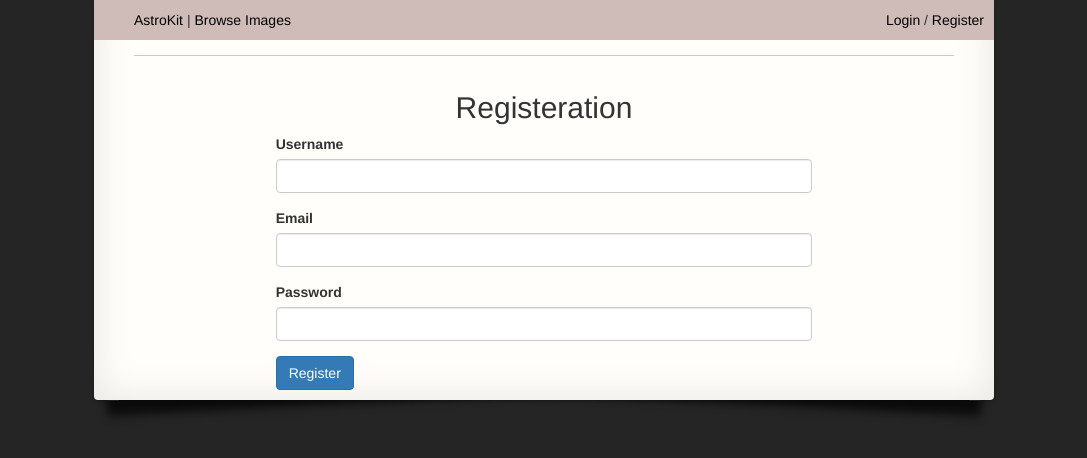
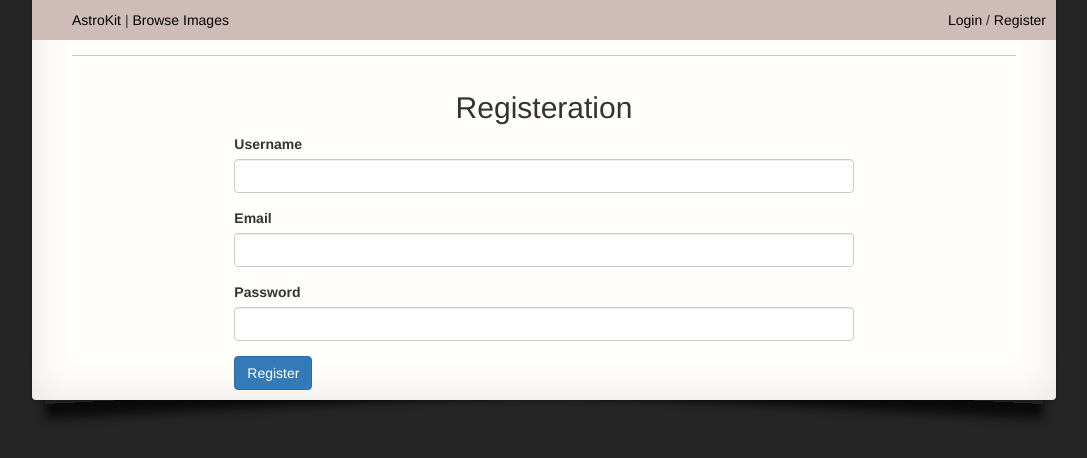
Before and after one commit to typpo/astrokit, a Django app: page /accounts/register/ in a window 1280 px wide. Shown: the top 458 px of the page, without its empty margins (96-1183 px from the left). Run offline with Django 3.2, Linux system fonts and the light colour scheme; some libraries are stand-ins or nearby versions.

Commit message:
make the page wider

```diff
--- a/imageflow/static/imageflow/css/main.css
+++ b/imageflow/static/imageflow/css/main.css
@@ -22,7 +22,7 @@ body {
 }
 .content {
   background-color: #fffefb;
-  max-width: 900px;
+  max-width: 1280px;
   padding-left: 40px;
   padding-right: 40px;
   padding-bottom: 10px;
```
